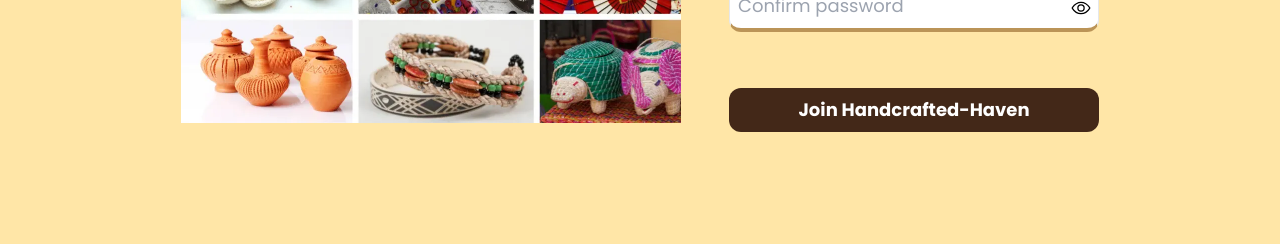
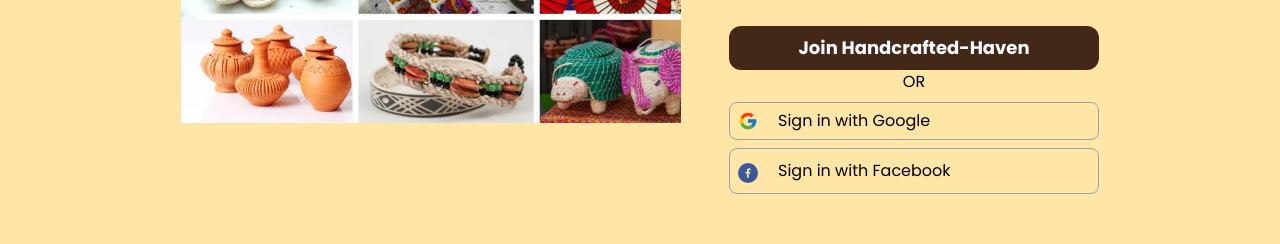
Before and after one commit to LisaMandarin/handcrafted-haven, a Next.js app: page /signup in a window 1280 px wide. Shown: the part 508-752 px from the top of the page. Built offline with nearby package versions, Linux system fonts and the light colour scheme; no server answers; the database is empty; what @ant-design/nextjs-registry would draw is missing.

Commit message:
fix: link to registration

```diff
--- a/src/components/Login.tsx
+++ b/src/components/Login.tsx
@@ -5,6 +5,7 @@ import { FcGoogle } from "react-icons/fc";
 import { SocialIcon } from "react-social-icons";
 import { useSearchParams, useRouter } from "next/navigation";
 import React, { useEffect, useState } from "react";
+import Link from "next/link";
 
 export default function Login() {
   const [formData, setFormData] = useState({
@@ -68,6 +69,7 @@ export default function Login() {
           </div>
           <button className="w-full text-lg p-2 rounded-xl text-white bg-custom-yellow-2 active:bg-custom-brown-1">Log In</button>
         </form>
+        <p className="text-center hover:underline text-blue-600"><Link href="/signup">Don&apos;t have an account yet?</Link></p>
         <p className="text-center">OR</p>
         <div onClick={() => signIn("google", {callbackUrl: callbackUrl })} className="flex items-center rounded-lg border border-gray-400 hover:shadow-md cursor-pointer">
           <div className="w-12 text-xl p-2"><FcGoogle /></div>
--- a/src/components/Registration.tsx
+++ b/src/components/Registration.tsx
@@ -3,9 +3,12 @@ import React, { useState } from "react";
 import { AiOutlineEyeInvisible } from "react-icons/ai";
 import { IoEyeOutline } from "react-icons/io5";
 import { useRouter } from "next/navigation";
+import { signIn } from "next-auth/react";
+import { FcGoogle } from "react-icons/fc";
+import { SocialIcon } from "react-social-icons";
 
 export default function Registration() {
-  const router = useRouter()
+  const router = useRouter();
   const [showPassword, setShowPassword] = useState(false);
   const [showConfirmPassword, setShowConfirmPassword] = useState(false);
 
@@ -105,7 +108,7 @@ export default function Registration() {
 
       if (result.success) {
         alert(`${result.message}`);
-        router.push('/login')
+        router.push("/login");
       } else {
         alert(`${result.message}`);
       }
@@ -208,6 +211,31 @@ export default function Registration() {
           />
         </div>
       </form>
+      <div className="space-y-2">
+        <p className="text-center">OR</p>
+        <div
+          onClick={() => signIn("google", {callbackUrl: "/"})}
+          className="flex items-center rounded-lg border border-gray-400 hover:shadow-md cursor-pointer"
+        >
+          <div className="w-12 text-xl p-2">
+            <FcGoogle />
+          </div>
+          <p>Sign in with Google</p>
+        </div>
+        <div
+          onClick={() => signIn("facebook", {callbackUrl: "/"})}
+          className="flex items-center rounded-lg border border-gray-400 hover:shadow-md cursor-pointer"
+        >
+          <div className="w-12 text-xl p-2">
+            <SocialIcon
+              network="facebook"
+              style={{ width: 20, height: 20 }}
+              label="My Facebook channel"
+            />
+          </div>
+          <p>Sign in with Facebook</p>
+        </div>
+      </div>
     </div>
   );
 }
```
